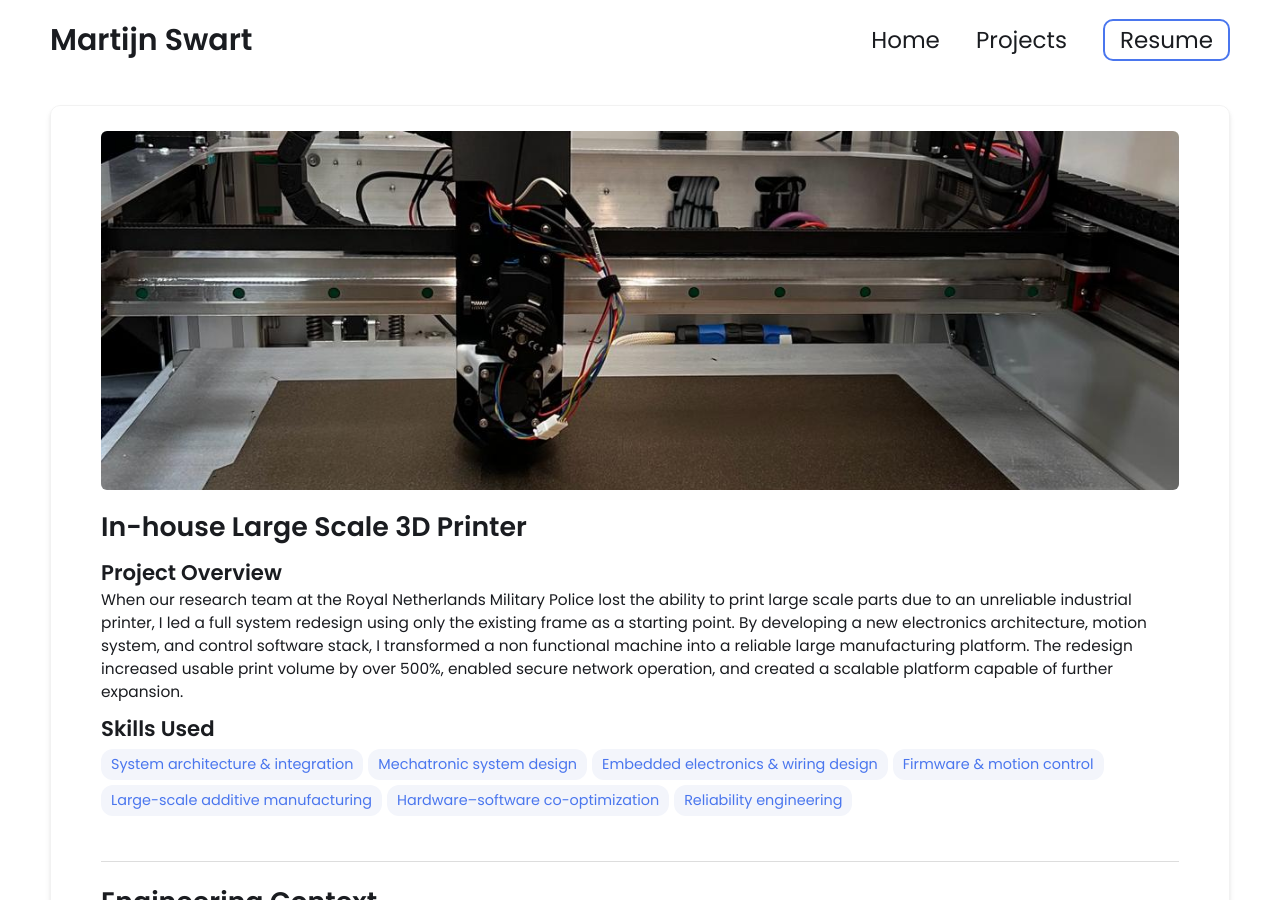
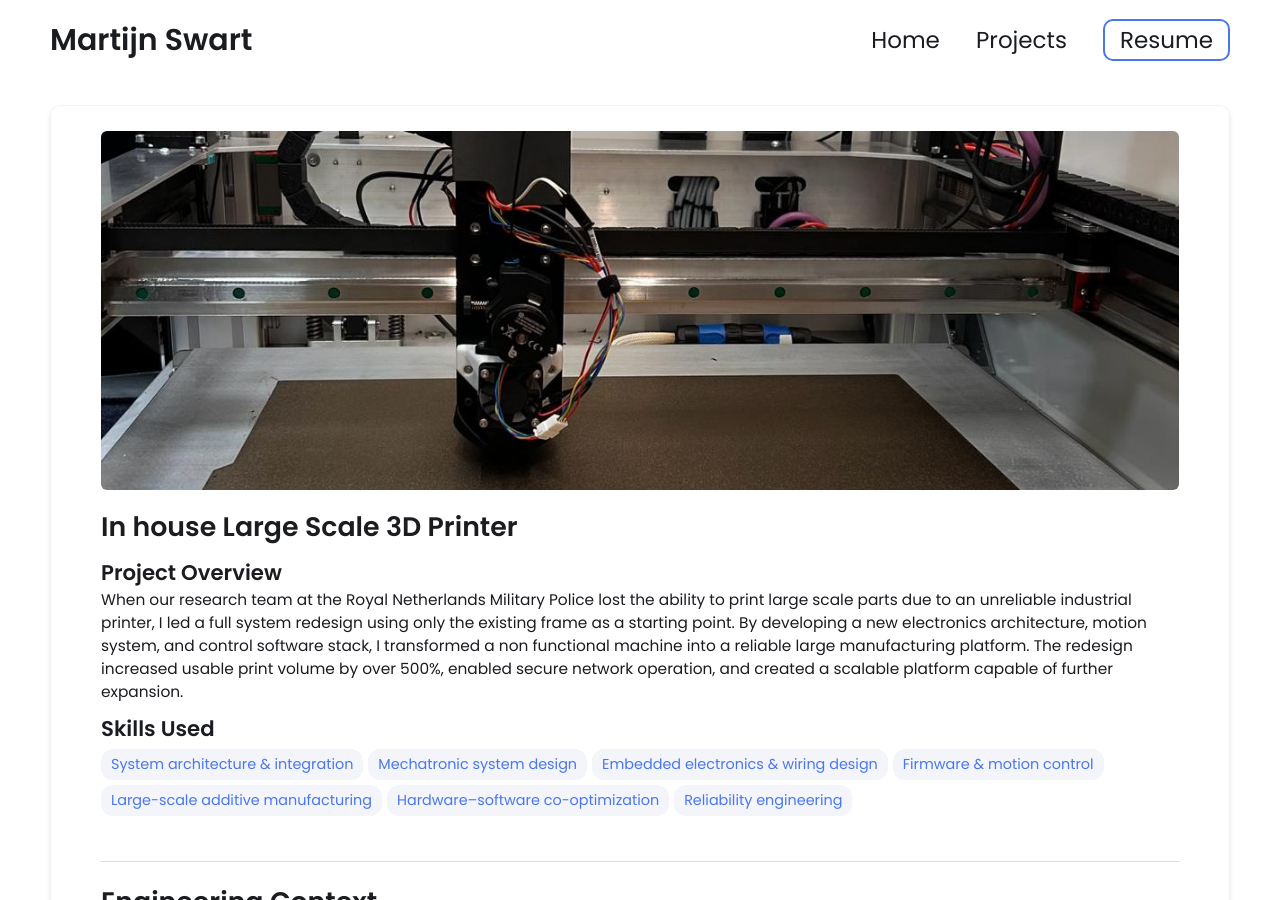
Before and after one commit to martijnswart01/martijnswart01.github.io, a Jekyll site: the page built from _projects/In-House-3D-Printer/index.md, in a window 1280 px wide and 900 px high. Built offline with Jekyll 4.4.1, drawn with Linux system fonts in a browser that asks for light colours.

Commit message:
Update index.md

```diff
--- a/_projects/In-House-3D-Printer/index.md
+++ b/_projects/In-House-3D-Printer/index.md
@@ -1,6 +1,6 @@
 ---
 layout: post
-title: In-house Large Scale 3D Printer
+title: In house Large Scale 3D Printer
 description: |
   When our research team at the Royal Netherlands Military Police lost the ability to print large scale parts due to an unreliable industrial printer, I led a full system redesign using only the existing frame as a starting point. By developing a new electronics architecture, motion system, and control software stack, I transformed a non functional machine into a reliable large manufacturing platform. The redesign increased usable print volume by over 500%, enabled secure network operation, and created a scalable platform capable of further expansion.
 
```
